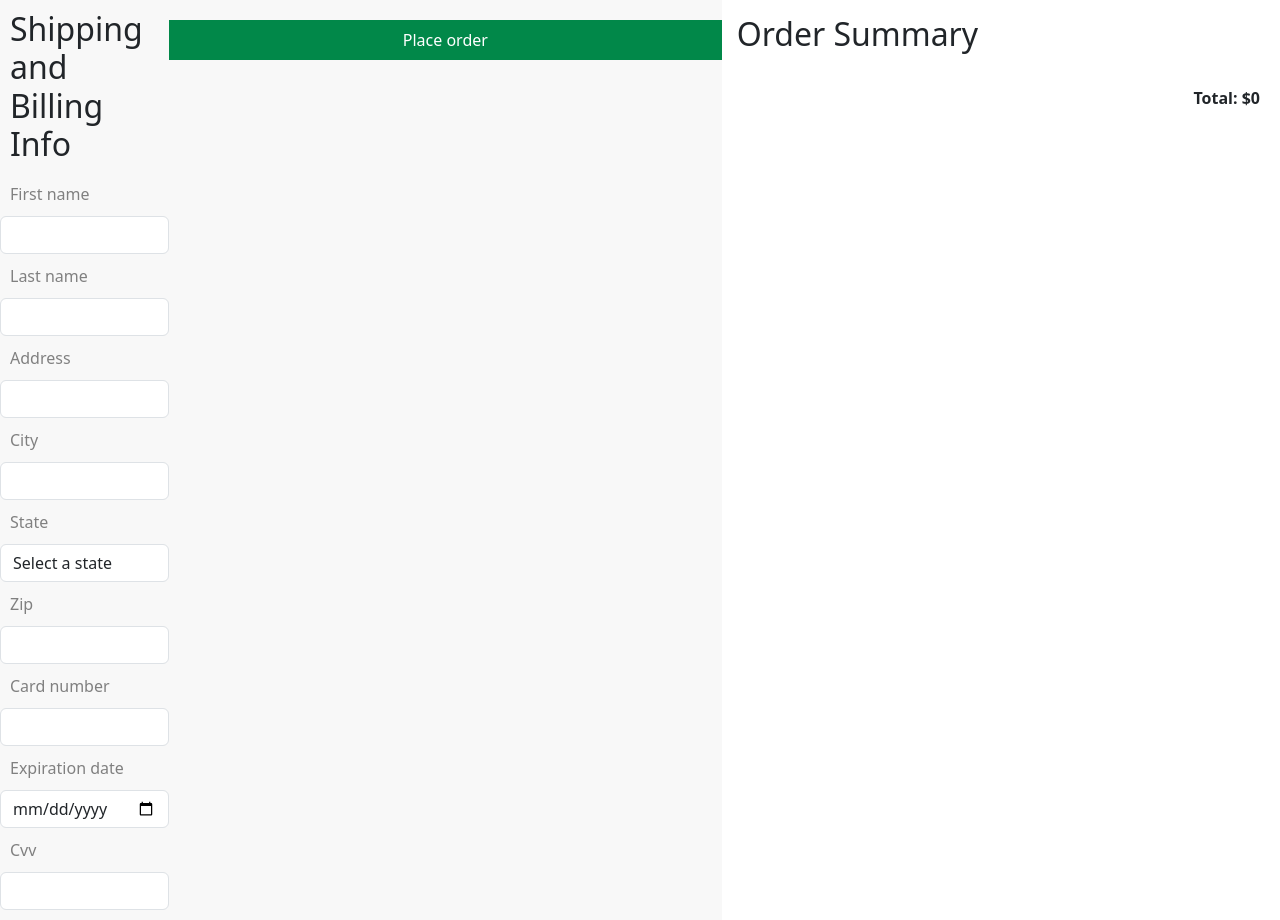
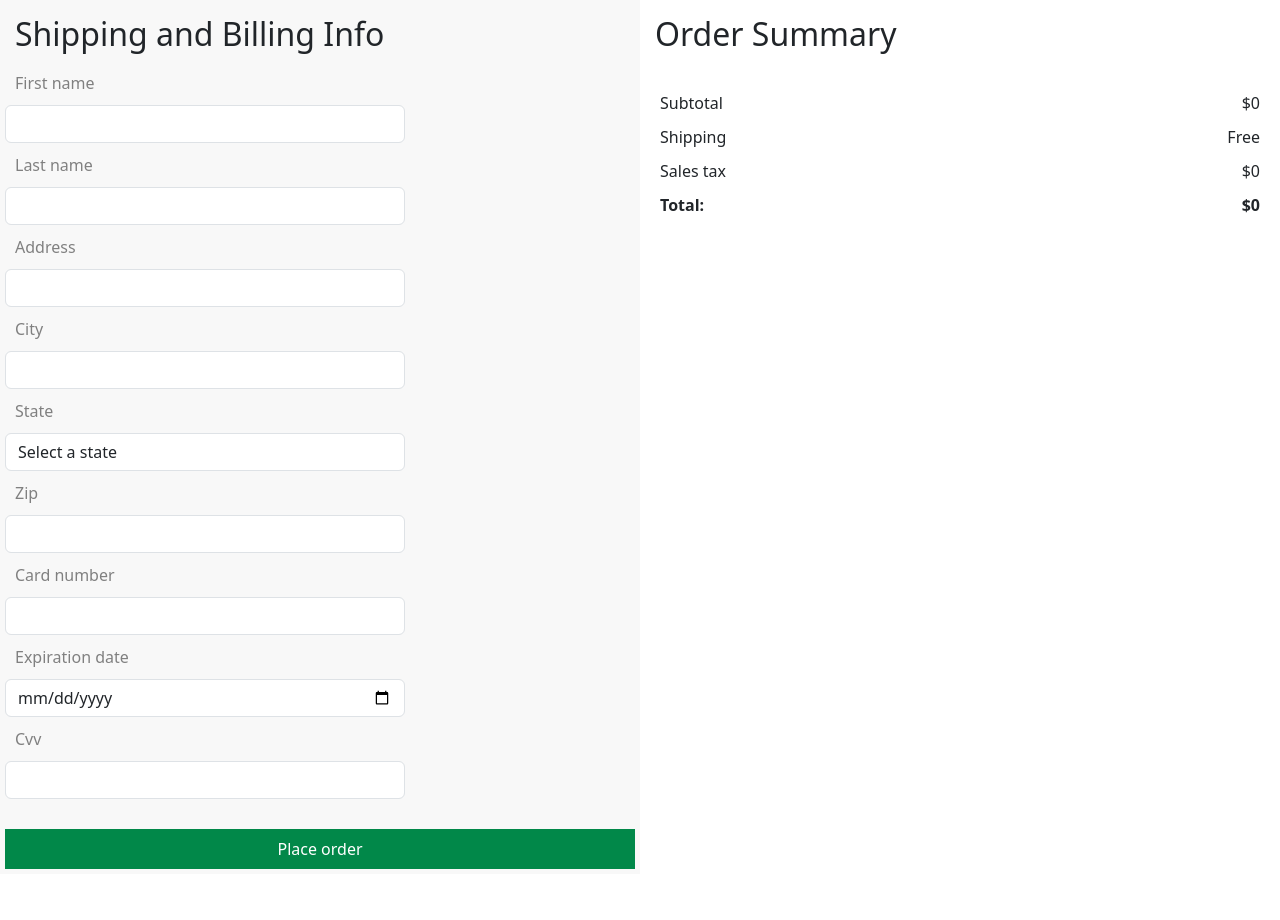
Before and after one commit to NickG35/Threadz, a Django app: template orders/templates/checkout.html in a window 1280 px wide. Shown: the part 56-976 px from the top of the page. After the commit the page ends 925 px from the top, so only its background shows below. Run offline with Django 5.2, Linux system fonts and the light colour scheme; the template is opened without the code that fills it: values that come from a table or form of the project are taken from there, others are empty; parts of the project's set-up code (start-up, migrations or seed data) failed here and were passed over; some libraries are stand-ins or nearby versions.

Commit message:
changed layout order and spacing for checkout page

```diff
--- a/orders/templates/checkout.html
+++ b/orders/templates/checkout.html
@@ -7,7 +7,54 @@
 {% endblock %}
 
 <div class="checkout-container">
-        <div clcass="form-container">
+        <div class="summary-container">
+            <h2 class="order-header">Order Summary</h2>
+                {% for items in cart_items %}
+                <div id="checkout-cart" class="cart-container">
+                    <div id="cart-row" class="row align-items-center mb-3">
+                        <div class="col-5">
+                                {% if items.product.created_by %}
+                                    <img id="checkout-image" class="cart-image" src="{{ items.product.image.url }}">
+                                {% else %}
+                                    <img id="checkout-image" class="cart-image" src="{{ items.product.image }}">
+                                {% endif %}
+                        </div>
+                        <div class="col-7">
+                                <p class="bold">${{  items.product.price }}</p>
+                                <p>{{ items.product.name }}</p>
+                                <span class="size">{{ items.size }}</span>
+                                <span>QTY: {{ items.quantity }}</span>
+                        </div>
+                    </div>
+                </div>
+                {% endfor %}
+                <div class="cart-data">
+                    <div class="spaceBetween">
+                        <span>{{ cart_items|length }} items</span>
+                        <span>${{ cart_total }}</span>
+                    </div>
+                </div>
+                <div id="middle-total" class="cart-total">
+                    <div class="spaceBetween">
+                        <span>Subtotal</span>
+                        <span>${{ cart_total }}</span>
+                    </div>
+                    <div class="spaceBetween">
+                        <span>Shipping</span>
+                        <span>Free</span>
+                    </div>
+                    <div class="spaceBetween">
+                        <span>Sales tax</span>
+                        <span>$0</span>
+                    </div>
+                    <div class="spaceBetween">
+                        <span class="bold">Total:</span>
+                        <span class="bold">${{ cart_total }}</span>
+                    </div>
+                </div>
+            <!--tomorrow work on making two divs and summary div as a column to match the cart page, then if enough time work on receipt page-->
+        </div>
+        <div class="form-container">
             <form action="{% url 'checkout' %}" method="post">
                 <h2 class="order-header">Shipping and Billing Info</h2>
                 {% csrf_token %}
@@ -22,36 +69,28 @@
                         {% endif %}
                     </div>
                 {% endfor %}
-        </div>
-        <div class="summary-container">
-            <h2 class="order-header">Order Summary</h2>
-                {% for items in cart_items %}
-                <div class="cart-container">
-                    <div id="cart-row" class="row align-items-center mb-3">
-                        <div class="col-5">
-                                {% if items.product.created_by %}
-                                    <img class="cart-image" src="{{ items.product.image.url }}">
-                                {% else %}
-                                    <img class="cart-image" src="{{ items.product.image }}">
-                                {% endif %}
-                        </div>
-                        <div class="col-7">
-                                <p class="bold">${{  items.product.price }}</p>
-                                <p>{{ items.product.name }}</p>
-                                <span class="size">{{ items.size }}</span>
-                                <span>QTY: {{ items.quantity }}</span>
-                        </div>
+                <div id="bottom-total" class="cart-total">
+                    <div class="spaceBetween">
+                        <span>Subtotal</span>
+                        <span>${{ cart_total }}</span>
+                    </div>
+                    <div class="spaceBetween">
+                        <span>Shipping</span>
+                        <span>Free</span>
+                    </div>
+                    <div class="spaceBetween">
+                        <span>Sales tax</span>
+                        <span>$0</span>
+                    </div>
+                    <div class="spaceBetween">
+                        <span class="bold">Total:</span>
+                        <span class="bold">${{ cart_total }}</span>
                     </div>
                 </div>
-                {% endfor %}
-                <div class="cart-total">
-                    <p class="bold">Total: ${{ cart_total }}</p>
+                <div class="checkout-button">
+                    <button class="checkout_button" type="submit">Place order</button>
                 </div>
-            </div>
-            <div class="checkout-button">
-                <button class="checkout_button" type="submit">Place order</button>
-            </div>
+            </form>
         </div>
-    </form>
 </div>
 {% endblock %}
```
